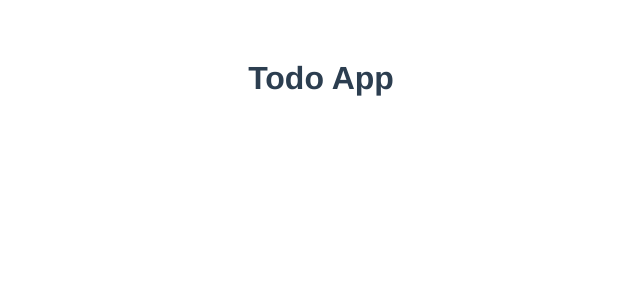
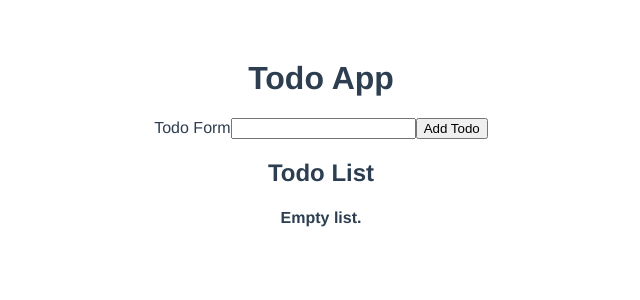
Before and after one commit to kcsam-learning/todo-vuejs, a Vue app: page / in a window 1280 px wide. Shown: the top 300 px of the page, without its empty margins (319-959 px from the left). Built offline with nearby package versions, Linux system fonts and the light colour scheme.

Commit message:
[Chore] Add TodoList and TodoForm

```diff
--- a/src/App.vue
+++ b/src/App.vue
@@ -9,7 +9,7 @@ export default {
   name: 'App',
   components: {
     TodoForm,
-  }
+  },
 }
 </script>
 
--- a/src/components/Todo/TodoForm.vue
+++ b/src/components/Todo/TodoForm.vue
@@ -1,9 +1,52 @@
 <template>
   <h1>Todo App</h1>
+  <form @submit.prevent="addTodo()">
+    <label>Todo Form</label>
+    <input
+      v-model="newTodo"
+      name="newTodo"
+      autocomplete="off"
+    />
+    <button>Add Todo</button>
+  </form>
+  <TodoList :todos="todos"/>
 </template>
 
 <script>
+import { ref } from 'vue'
+import TodoList from './TodoList.vue'
+
 export default {
-  name: 'TodoForm'
+  name: 'TodoForm',
+  components: {
+    TodoList
+  },
+  setup() {
+    const newTodo = ref('')
+    const defaultData = []
+    const todosData = JSON.parse(localStorage.getItem('todo')) || defaultData
+    const todos = ref(todosData)
+
+    function addTodo() {
+      if (newTodo.value) {
+        todos.value.push({
+          done: false,
+          content: newTodo.value
+        })
+        newTodo.value = ''
+      }
+      saveData()
+    }
+    function saveData() {
+      const storageData = JSON.stringify(todos.value)
+      localStorage.setItem('todo', storageData)
+    }
+    return {
+      addTodo,
+      newTodo,
+      saveData,
+      todos
+    }
+  }
 }
 </script>
--- /dev/null
+++ b/src/components/Todo/TodoList.vue
@@ -0,0 +1,62 @@
+<template>
+<h2>Todo List</h2>
+<ul>
+  <li
+    v-for="(todo, i) in todos"
+    :key="i"
+  >
+    <span :class="{ done: todo.done }" @click="doneTodo(todo)">{{ todo.content }}</span>
+    <button @click="removeTodo(i)">Remove</button>
+  </li>
+</ul>
+<h4 v-if="todos.length === 0">Empty list.</h4>
+</template>
+
+<script>
+import { toRefs } from 'vue'
+
+export default {
+  name: 'TodoList',
+  props: {
+    todos: {
+      type: Array,
+      default() {
+        return []
+      }
+    }
+  },
+  setup(props) {
+    const { todos } = toRefs(props)
+
+    function removeTodo(idx) {
+      todos.value.splice(idx, 1)
+      saveData()
+    }
+    function doneTodo(todo) {
+      todo.done = !todo.done
+      saveData()
+    }
+    function saveData() {
+      const storageData = JSON.stringify(todos.value)
+      localStorage.setItem('todo', storageData)
+    }
+    return {
+      removeTodo,
+      saveData,
+      doneTodo
+    }
+  },
+}
+</script>
+<style lang="scss">
+body {
+  ul {
+    li {
+      .done {
+        text-decoration: line-through;
+      }
+    }
+  }
+}
+
+</style>
```
